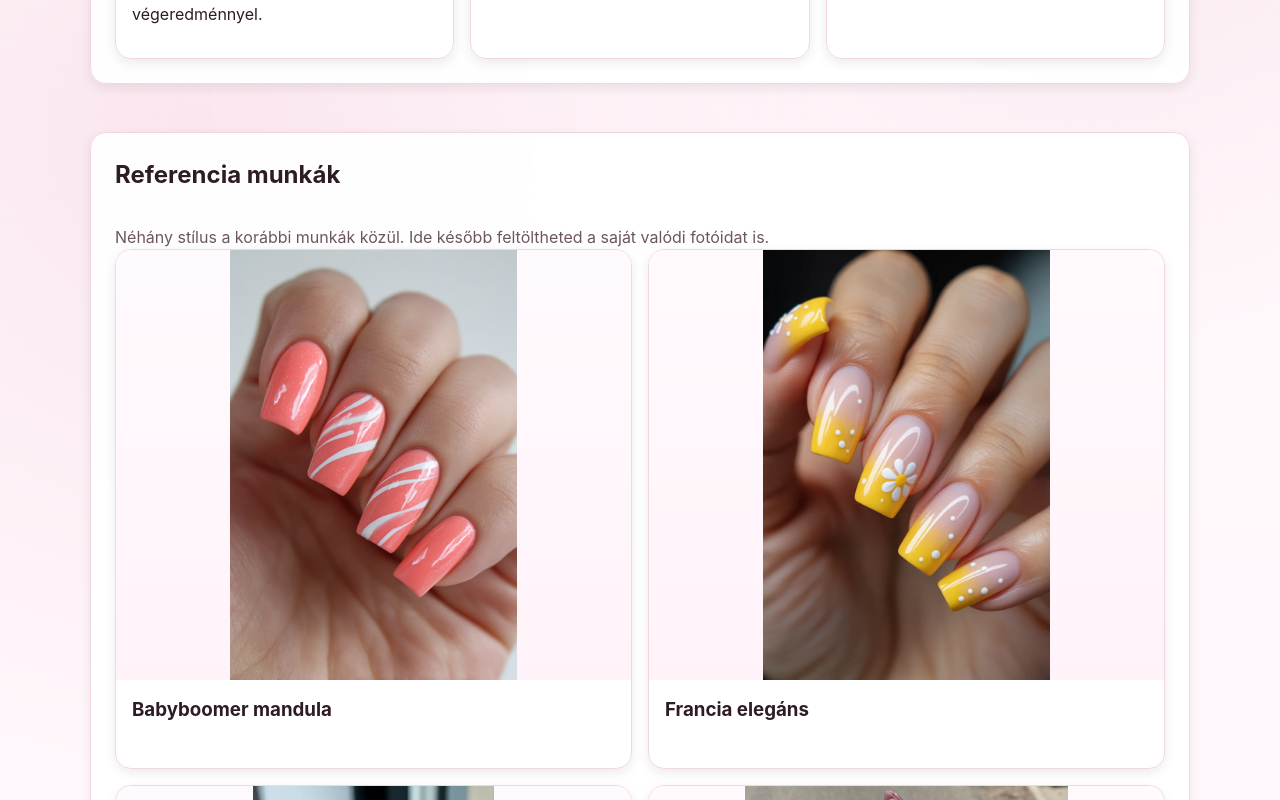
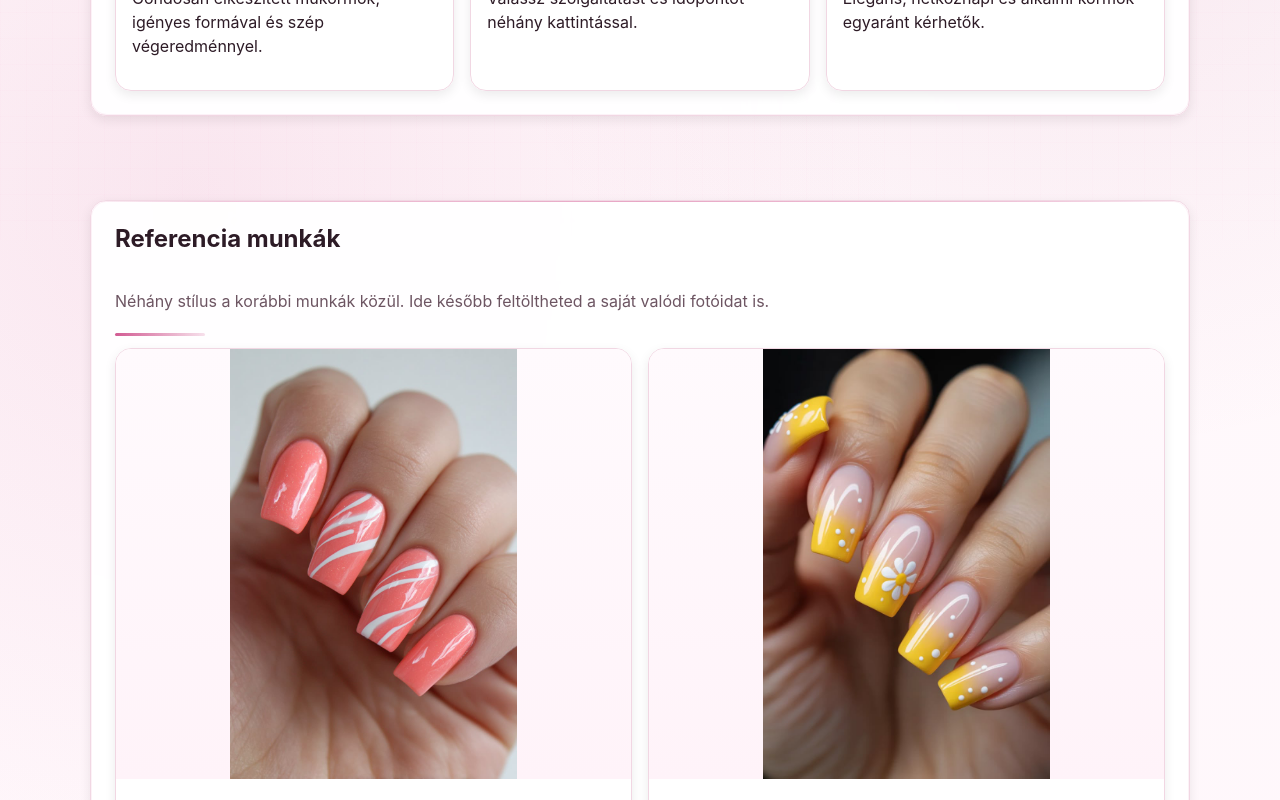
Before and after one commit to AntalGergoAron/slaysalondeploy, a React (Vite) app: page / in a window 1280 px wide. Shown: the part 560-1360 px from the top of the page. Built offline with nearby package versions, Linux system fonts and the light colour scheme.

Commit message:
elválasztók

```diff
--- a/src/index.css
+++ b/src/index.css
@@ -561,3 +561,80 @@ p {
     height: 430px;
   }
 }
+
+.page-shell > section,
+.page-shell > .panel,
+.page-shell > .cta-section {
+  position: relative;
+}
+
+.page-shell > section:not(:first-child),
+.page-shell > .panel:not(:first-child),
+.page-shell > .cta-section:not(:first-child) {
+  margin-top: 2.25rem;
+  padding-top: 1.25rem;
+}
+
+.page-shell > section:not(:first-child)::before,
+.page-shell > .panel:not(:first-child)::before,
+.page-shell > .cta-section:not(:first-child)::before {
+  content: "";
+  position: absolute;
+  top: 0;
+  left: 0;
+  width: 100%;
+  height: 1px;
+  background: linear-gradient(
+          90deg,
+          transparent 0%,
+          rgba(210, 92, 147, 0.28) 12%,
+          rgba(210, 92, 147, 0.5) 50%,
+          rgba(210, 92, 147, 0.28) 88%,
+          transparent 100%
+  );
+}
+
+.page-header {
+  position: relative;
+  padding-bottom: 0.75rem;
+}
+
+.page-header::after {
+  content: "";
+  display: block;
+  width: 90px;
+  height: 3px;
+  margin-top: 0.5rem;
+  border-radius: 999px;
+  background: linear-gradient(
+          90deg,
+          var(--color-primary),
+          rgba(210, 92, 147, 0.18)
+  );
+}
+
+.panel,
+.hero-section,
+.cta-section {
+  position: relative;
+  overflow: hidden;
+}
+
+.panel::after,
+.hero-section::after,
+.cta-section::after {
+  content: "";
+  position: absolute;
+  inset: 0;
+  pointer-events: none;
+  border-radius: inherit;
+  box-shadow: inset 0 0 0 1px rgba(210, 92, 147, 0.08);
+}
+.services-grid {
+  position: relative;
+  padding-top: 0.5rem;
+}
+
+.service-card {
+  border-top: 3px solid rgba(210, 92, 147, 0.22);
+}
--- a/src/pages/HomePage.jsx
+++ b/src/pages/HomePage.jsx
@@ -3,27 +3,27 @@ import { Link } from 'react-router-dom'
 const featuredWorks = [
     {
         id: 1,
-        title: 'Babyboomer mandula',
+        title: 'Korall hullámos minta',
         image: '/images/nails-1.jpg',
-        alt: 'Babyboomer stílusú mandula formájú műköröm',
+        alt: 'Korall színű köröm fehér hullámos mintával',
     },
     {
         id: 2,
-        title: 'Francia elegáns',
+        title: 'Sárga virágos francia',
         image: '/images/nails-2.jpg',
-        alt: 'Francia stílusú elegáns műköröm',
+        alt: 'Sárga végű francia köröm virágmintával',
     },
     {
         id: 3,
-        title: 'Rózsaszín gloss',
+        title: 'Kék fényes virágmintás',
         image: '/images/nails-3.jpg',
-        alt: 'Rózsaszín fényes műköröm',
+        alt: 'Pasztellkék köröm virágmintás díszítéssel',
     },
     {
         id: 4,
-        title: 'Minimal nude díszítéssel',
+        title: 'Bordó mandula klasszikus',
         image: '/images/nails-4.jpg',
-        alt: 'Nude műköröm finom díszítéssel',
+        alt: 'Bordó mandula formájú elegáns köröm',
     },
 ]
 
```
